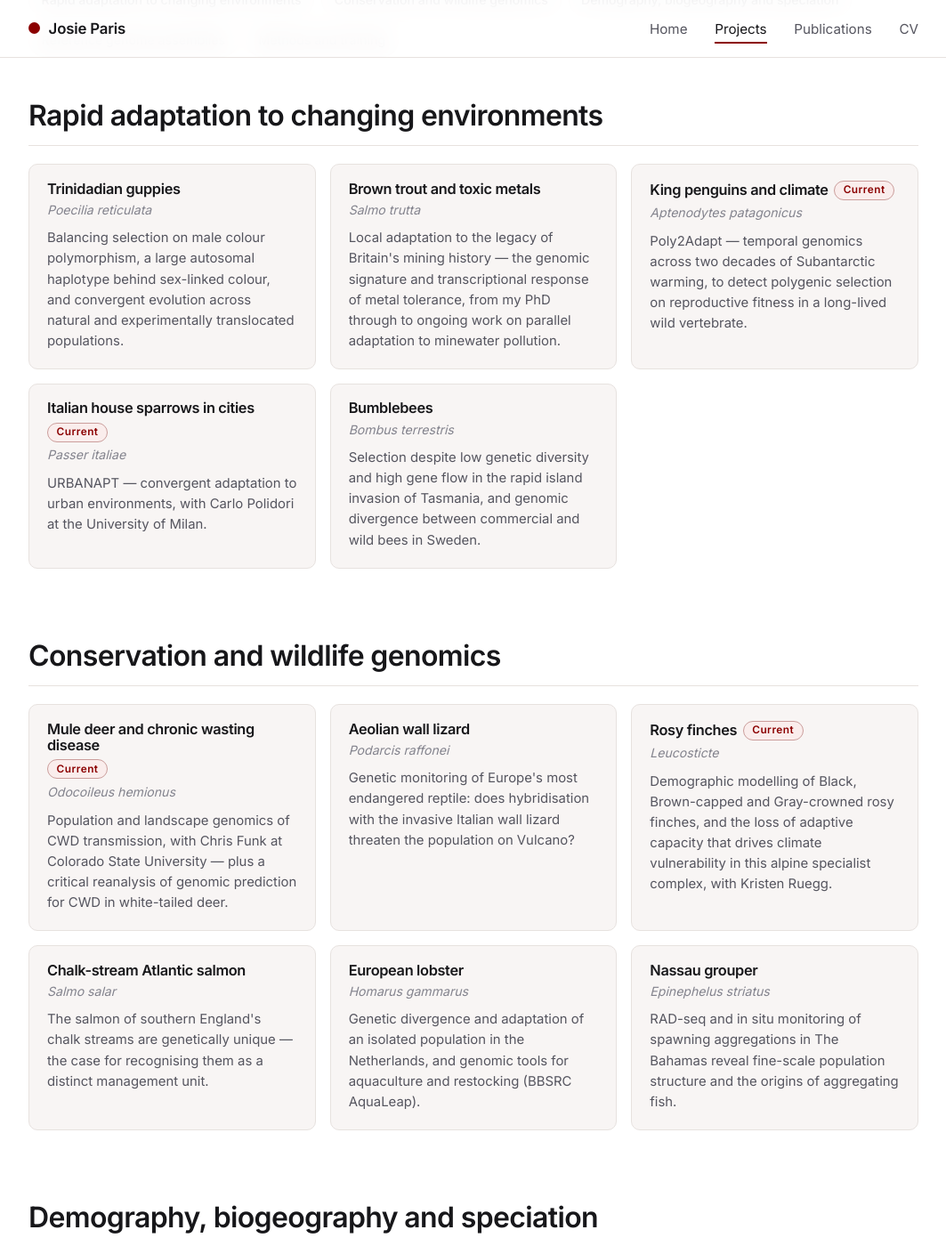
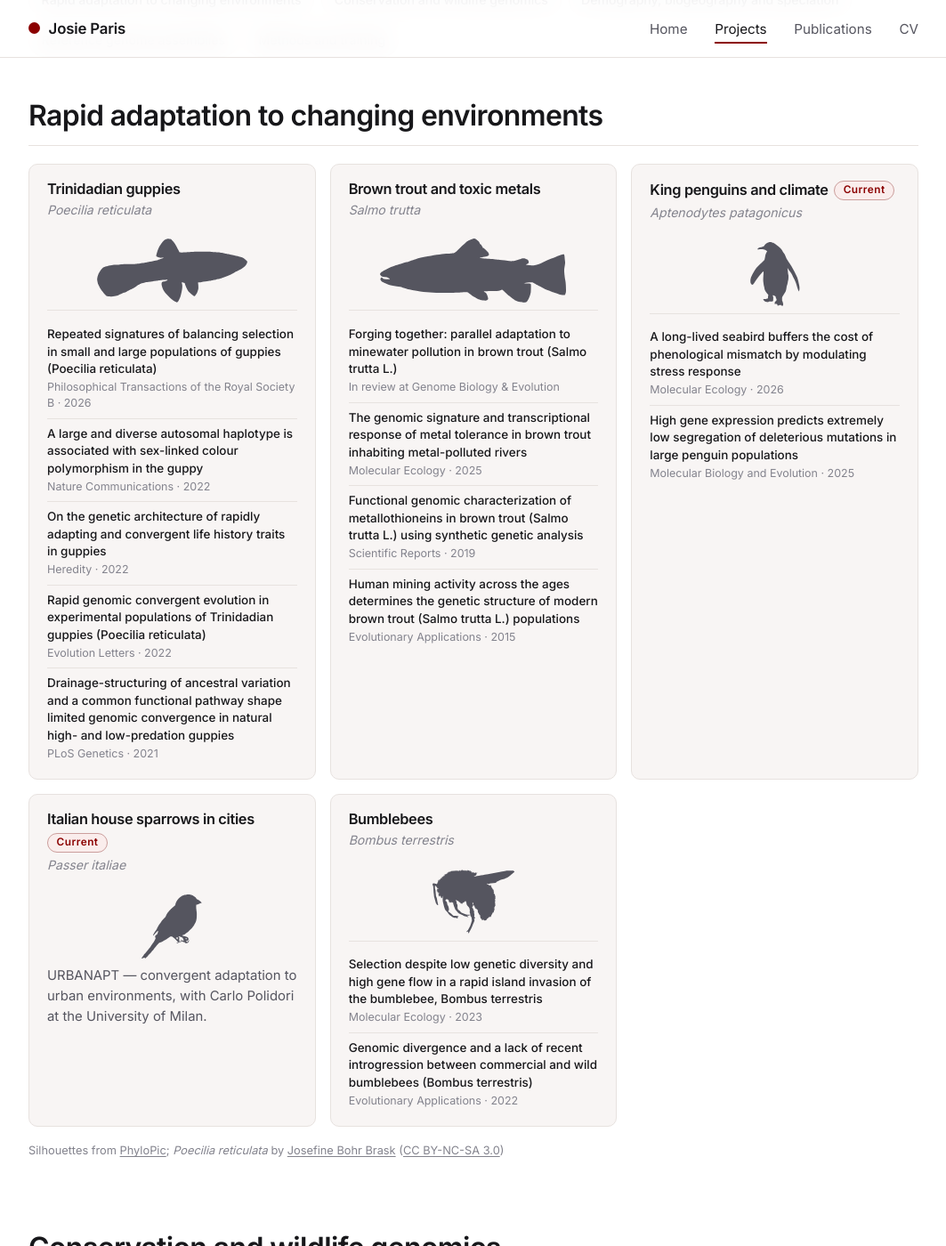
Before and after one commit to josieparis/josieparis.github.io, a Jekyll site: the page built from projects.html, in a window 1280 px wide and 1400 px high, scrolled down 323 px. Shown: the whole window at 89% size, without its empty margins (108-1171 px from the left). Built offline with Jekyll 4.4.1, drawn with Linux system fonts in a browser that asks for light colours; some of the changed text lies outside the part shown.

Commit message:
Projects: adaptation cards get silhouettes and paper lists
papers: on a card is a list of DOI/preprint URLs resolved against
publications.yml at build time (title + journal + year); three new CC0
PhyloPic silhouettes (brown trout, house sparrow, bumblebee).

Co-Authored-By: Claude Opus 5 <noreply@anthropic.com>

```diff
--- a/_data/themes.yml
+++ b/_data/themes.yml
@@ -19,6 +19,8 @@
 #     url:     external link instead of `link` (optional)
 #     link_text: label for the link line; defaults to the URL's host (optional)
 #     links:   several links instead of one: a list of {text, url} (optional)
+#     papers:  list of DOI/preprint URLs exactly as written in publications.yml;
+#              each is looked up there and rendered as title + journal + year (optional)
 #     current: true to show a "Current" pill (optional)
 #
 # A species can appear under more than one theme — that's the point.
@@ -29,37 +31,62 @@
   systems:
     - title: Trinidadian guppies
       species: Poecilia reticulata
-      blurb: >-
-        Balancing selection on male colour polymorphism, a large autosomal haplotype behind
-        sex-linked colour, and convergent evolution across natural and experimentally
-        translocated populations.
+      silhouette: guppy.svg
+      silhouette_of: Poecilia reticulata
+      silhouette_credit: Josefine Bohr Brask
+      silhouette_url: https://www.phylopic.org/images/91a45685-b669-48ee-8c31-1be12a0f511a
+      silhouette_license: CC BY-NC-SA 3.0
+      silhouette_license_url: https://creativecommons.org/licenses/by-nc-sa/3.0/
+      papers:
+        - https://doi.org/10.1098/rstb.2025.0174
+        - https://doi.org/10.1038/s41467-022-28895-4
+        - https://doi.org/10.1038/s41437-022-00512-6
+        - https://doi.org/10.1002/evl3.272
+        - https://doi.org/10.1371/journal.pgen.1009566
 
     - title: Brown trout and toxic metals
       species: Salmo trutta
-      blurb: >-
-        Local adaptation to the legacy of Britain's mining history — the genomic signature
-        and transcriptional response of metal tolerance, from my PhD through to ongoing work
-        on parallel adaptation to minewater pollution.
+      silhouette: brown-trout.svg
+      silhouette_of: Salmo trutta
+      silhouette_credit: Carlos Cano-Barbacil
+      silhouette_url: https://www.phylopic.org/images/23a7d09d-4a4d-4ad5-ad07-49a6b59a7fba
+      papers:
+        - https://doi.org/10.64898/2026.06.09.731039
+        - https://doi.org/10.1111/mec.17591
+        - https://doi.org/10.1038/s41598-019-48303-0
+        - https://doi.org/10.1111/eva.12266
 
     - title: King penguins and climate
       species: Aptenodytes patagonicus
-      blurb: >-
-        Poly2Adapt — temporal genomics across two decades of Subantarctic warming, to detect
-        polygenic selection on reproductive fitness in a long-lived wild vertebrate.
+      silhouette: king-penguin.svg
+      silhouette_of: Aptenodytes patagonicus
+      silhouette_credit: Steven Traver
+      silhouette_url: https://www.phylopic.org/images/21c50828-58d8-42df-9219-2c1b0fb57c99
       current: true
+      papers:
+        - https://doi.org/10.1101/2025.07.10.663151
+        - https://doi.org/10.1093/molbev/msaf146
 
     - title: Italian house sparrows in cities
       species: Passer italiae
+      silhouette: sparrow.svg
+      silhouette_of: Passer domesticus
+      silhouette_credit: Andy Wilson
+      silhouette_url: https://www.phylopic.org/images/3a4cdd72-e553-40ad-838e-3b23037b2010
+      current: true
       blurb: >-
         URBANAPT — convergent adaptation to urban environments, with Carlo Polidori at the
         University of Milan.
-      current: true
 
     - title: Bumblebees
       species: Bombus terrestris
-      blurb: >-
-        Selection despite low genetic diversity and high gene flow in the rapid island invasion
-        of Tasmania, and genomic divergence between commercial and wild bees in Sweden.
+      silhouette: bumblebee.svg
+      silhouette_of: Bombus terrestris
+      silhouette_credit: Ferran Sayol
+      silhouette_url: https://www.phylopic.org/images/2bd1e8b6-d616-4c50-a352-7a6e61271c61
+      papers:
+        - https://doi.org/10.1111/mec.17212
+        - https://doi.org/10.1111/eva.13346
 
 - id: conservation
   title: Conservation and wildlife genomics
--- a/assets/css/main.css
+++ b/assets/css/main.css
@@ -312,15 +312,21 @@ main { min-height: 60vh; padding-bottom: 5rem; }
 .system__species { margin: 0 0 .55rem; color: var(--ink-3); font-size: .88rem; font-style: italic; }
 .system__blurb { margin: 0; color: var(--ink-2); font-size: .93rem; line-height: 1.55; flex: 1; }
 .system__sil {
-  flex: 1; min-height: 76px; margin: .75rem 0 .25rem;
+  flex: 0 0 auto; height: 72px; margin: .75rem 0 .5rem;
   background-color: var(--ink-2);
   -webkit-mask: var(--sil) center / contain no-repeat;
           mask: var(--sil) center / contain no-repeat;
 }
 .system--link:hover .system__sil { background-color: var(--accent-ink); }
+.system__papers { list-style: none; margin: 0; padding: .6rem 0 0; border-top: 1px solid var(--line); flex: 1; }
+.system__papers li { font-size: .84rem; line-height: 1.45; padding: .45rem 0; border-bottom: 1px solid var(--line); }
+.system__papers li:last-child { border-bottom: 0; padding-bottom: 0; }
+.system__papers a { color: var(--ink); text-decoration: none; font-weight: 500; }
+.system__papers a:hover { color: var(--accent-ink); text-decoration: underline; }
+.system__paper-meta { display: block; color: var(--ink-3); font-size: .78rem; margin-top: .1rem; }
 .theme__credit { margin: 1rem 0 0; font-size: .8rem; color: var(--ink-3); }
 .theme__credit a { color: inherit; }
-.system__more { margin: .7rem 0 0; font-size: .85rem; font-weight: 500; color: var(--accent-ink); }
+.system__more { margin: auto 0 0; padding-top: .7rem; font-size: .85rem; font-weight: 500; color: var(--accent-ink); }
 .system__more--multi { display: flex; flex-wrap: wrap; gap: .3rem 1rem; }
 .system__more--multi a { color: var(--accent-ink); text-decoration: none; }
 .system__more--multi a:hover { text-decoration: underline; }
--- a/projects.html
+++ b/projects.html
@@ -3,6 +3,8 @@ layout: page
 title: Projects
 permalink: /projects/
 ---
+
+{%- assign allpubs = site.data.publications.published | concat: site.data.publications.in_review | concat: site.data.publications.pipeline -%}
 
 <nav class="theme-nav" aria-label="Themes">
   {%- for theme in site.data.themes -%}
@@ -32,7 +34,7 @@ permalink: /projects/
       {%- if href -%}
       <a class="system system--link" href="{{ href }}"{% if s.url %} rel="noopener" target="_blank"{% endif %}{% if s.paper %} title="{{ s.paper | escape }}"{% endif %}>
       {%- else -%}
-      <div class="system{% if s.links %} system--links{% endif %}"{% if s.paper %} title="{{ s.paper | escape }}"{% endif %}>
+      <div class="system{% if s.links %} system--links{% endif %}{% if s.papers %} system--papers{% endif %}"{% if s.paper %} title="{{ s.paper | escape }}"{% endif %}>
       {%- endif -%}
         <h3 class="system__title">{{ s.title }}{% if s.current %} <span class="pill pill--current">Current</span>{% endif %}</h3>
         {%- if s.species %}<p class="system__species">{{ s.species }}</p>{% endif -%}
@@ -41,6 +43,23 @@ permalink: /projects/
              style="--sil: url('{{ s.silhouette | prepend: '/assets/img/phylopic/' | relative_url }}')"></div>
         {%- endif -%}
         {%- if s.blurb %}<p class="system__blurb">{{ s.blurb }}</p>{% endif -%}
+        {%- if s.papers -%}
+        <ul class="system__papers">
+          {%- for key in s.papers -%}
+            {%- assign hit = allpubs | where: "doi", key | first -%}
+            {%- unless hit %}{% assign hit = allpubs | where: "preprint", key | first %}{% endunless -%}
+            {%- unless hit %}{% assign hit = allpubs | where: "url", key | first %}{% endunless -%}
+            <li>
+              {%- if hit -%}
+              <a href="{{ key }}" rel="noopener" target="_blank">{{ hit.title }}</a>
+              <span class="system__paper-meta">{{ hit.venue | split: "," | first }}{% if hit.year %} · {{ hit.year }}{% endif %}</span>
+              {%- else -%}
+              <a href="{{ key }}" rel="noopener" target="_blank">{{ key }}</a> <span class="system__paper-meta">not found in publications.yml</span>
+              {%- endif -%}
+            </li>
+          {%- endfor -%}
+        </ul>
+        {%- endif -%}
         {%- if s.link %}<p class="system__more">{{ s.link_text | default: "Read more" }} →</p>
         {%- elsif s.url %}<p class="system__more">{{ s.link_text | default: s.url | remove: 'https://' | split: '/' | first }} ↗</p>
         {%- elsif s.links -%}
@@ -57,7 +76,7 @@ permalink: /projects/
   {%- if credited.size > 0 -%}
   <p class="theme__credit">Silhouettes from <a href="https://www.phylopic.org" rel="noopener" target="_blank">PhyloPic</a>
     {%- assign licensed = credited | where_exp: "s", "s.silhouette_license" -%}
-    {%- for s in licensed %}; {{ s.title | downcase }} by <a href="{{ s.silhouette_url }}" rel="noopener" target="_blank">{{ s.silhouette_credit }}</a> (<a href="{{ s.silhouette_license_url }}" rel="license noopener" target="_blank">{{ s.silhouette_license }}</a>){% endfor %}</p>
+    {%- for s in licensed %}; <em>{{ s.silhouette_of | default: s.title }}</em> by <a href="{{ s.silhouette_url }}" rel="noopener" target="_blank">{{ s.silhouette_credit }}</a> (<a href="{{ s.silhouette_license_url }}" rel="license noopener" target="_blank">{{ s.silhouette_license }}</a>){% endfor %}</p>
   {%- endif -%}
 </section>
 {%- endfor -%}
```
Also changed, not shown: README.md, assets/img/phylopic/brown-trout.svg (added), assets/img/phylopic/bumblebee.svg (added), assets/img/phylopic/sparrow.svg (added).
